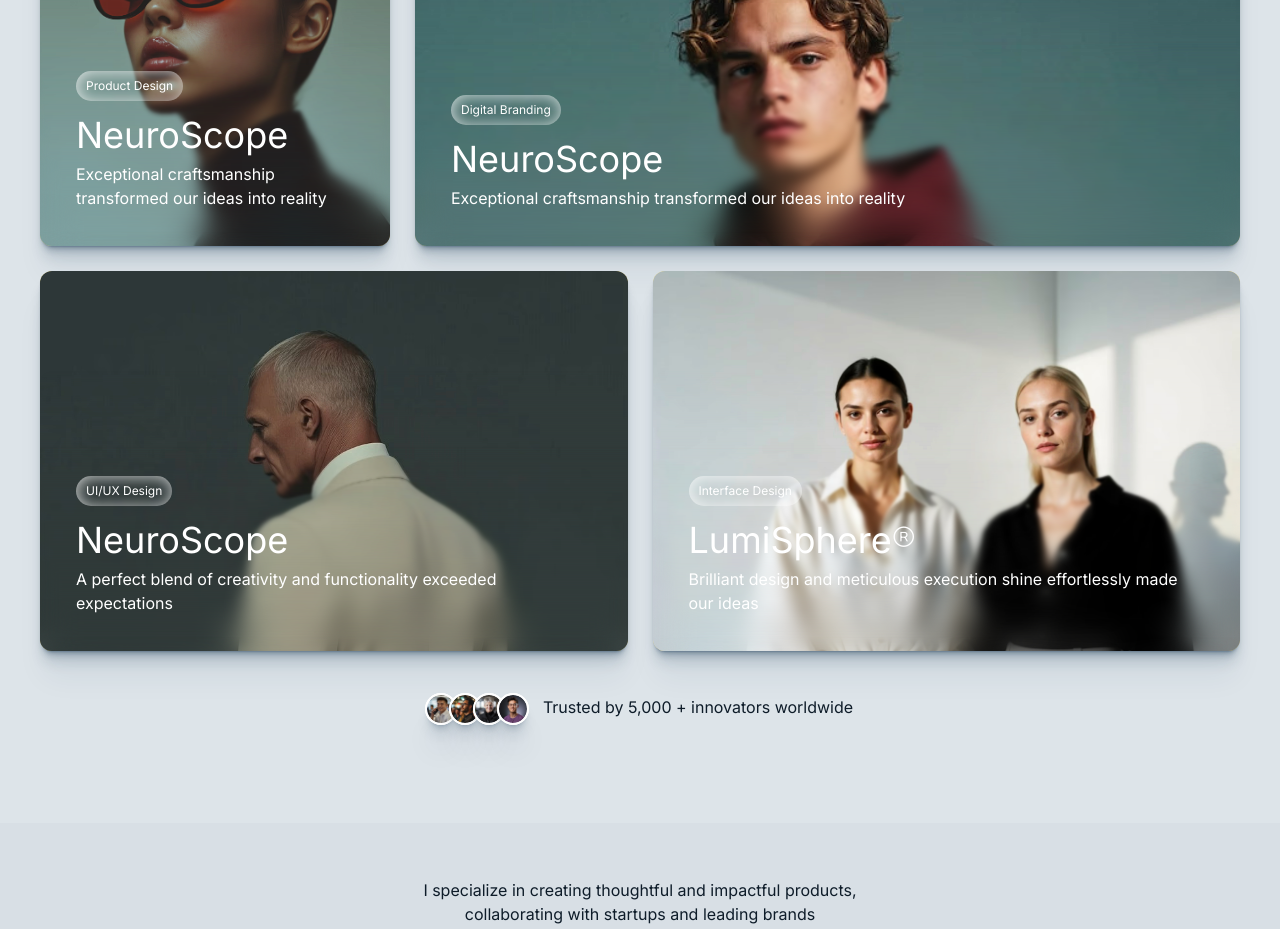
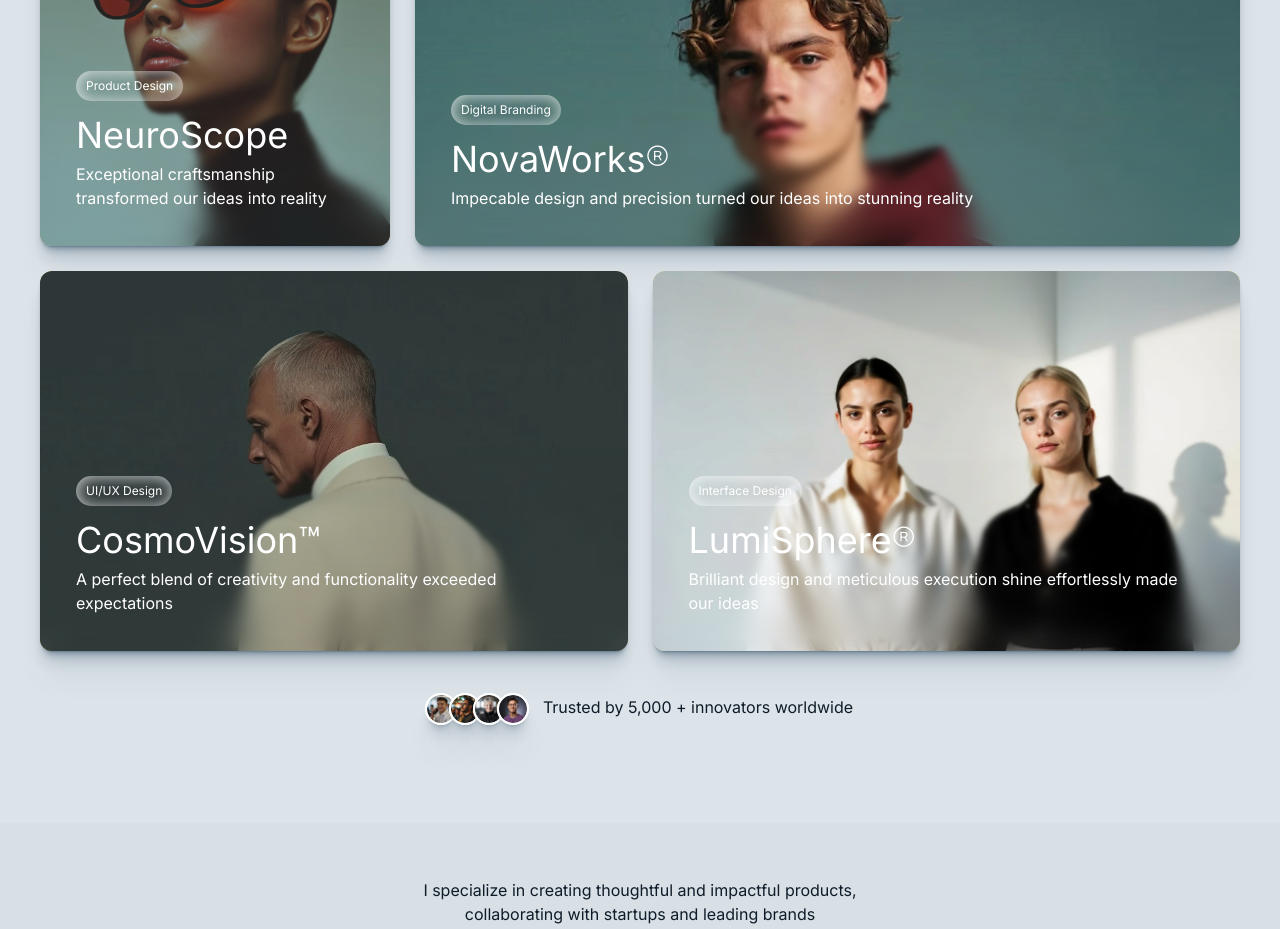
Before and after one commit to ask0ldd/FolioV2, a React (Vite) app: page / in a window 1280 px wide. Shown: the part 6380-7309 px from the top of the page. Built offline with nearby package versions, Linux system fonts and the light colour scheme.

Commit message:
*edit* front / happy clients section : copywriting

```diff
--- a/src/pages/app/sections/HappyClients.tsx
+++ b/src/pages/app/sections/HappyClients.tsx
@@ -76,8 +76,8 @@
                     </div>
                     <div className='absolute top-0 left-0 flex flex-col justify-end text-white z-20 p-[36px] h-full'>
                         <span className='text-[12px] HappyClientsInnerWhiteShadows px-[10px] py-[6px] rounded-full w-fit'>Digital Branding</span>
-                        <span className='text-[36px] mt-[7px]'>NeuroScope</span>
-                        <span>Exceptional craftsmanship transformed our ideas into reality</span>
+                        <span className='text-[36px] mt-[7px]'>NovaWorks<span className='font-extralight'>®</span></span>
+                        <span>Impecable design and precision turned our ideas into stunning reality</span>
                     </div>
                 </div>
 
@@ -103,7 +103,7 @@
                     </div>
                     <div className='absolute top-0 left-0 flex flex-col justify-end text-white z-20 p-[36px] h-full'>
                         <span className='text-[12px] HappyClientsInnerWhiteShadows px-[10px] py-[6px] rounded-full w-fit'>UI/UX Design</span>
-                        <span className='text-[36px] mt-[7px]'>NeuroScope</span>
+                        <span className='text-[36px] mt-[7px]'>CosmoVision™</span>
                         <span>A perfect blend of creativity and functionality exceeded expectations</span>
                     </div>
                 </div>
```
